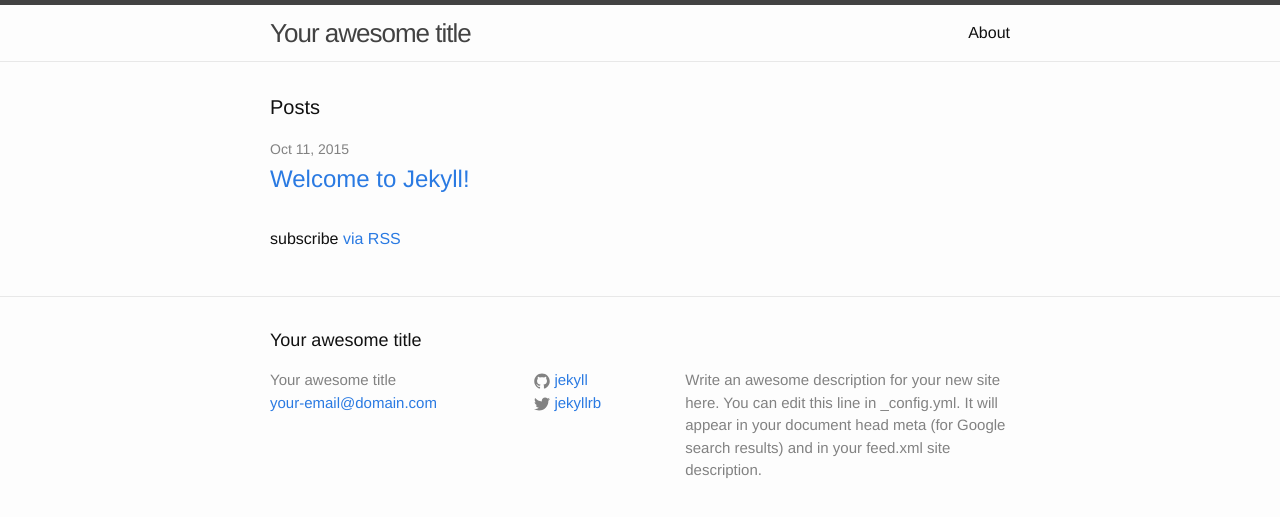
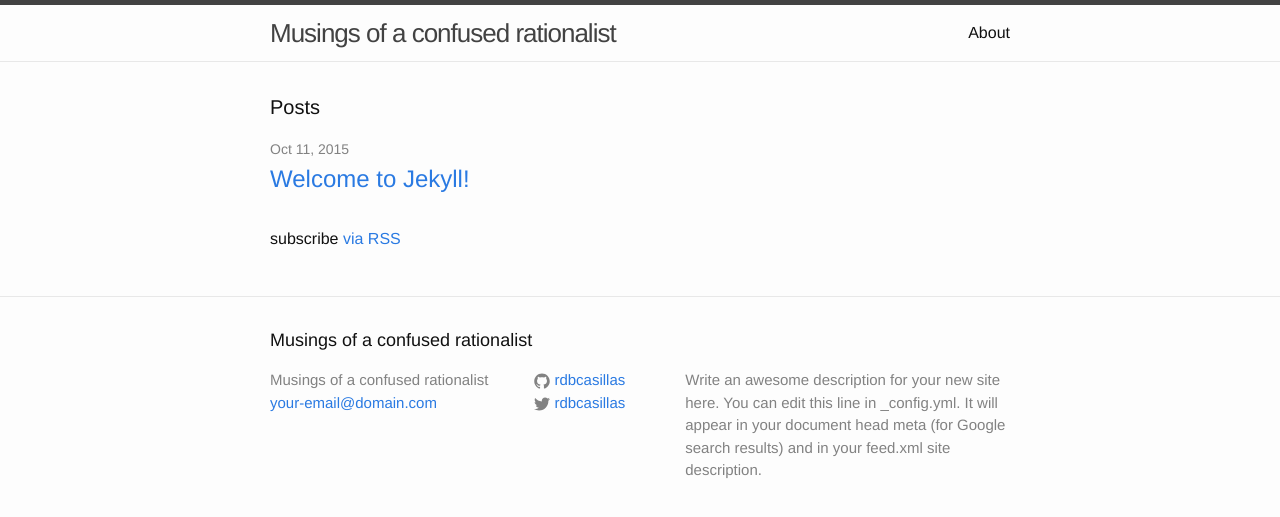
Before and after one commit to rdbcasillas/rdbcasillas.github.io, a Jekyll site: the page built from index.html, in a window 1280 px wide. Shown: the top 517 px of the page. Built offline with Jekyll 4.4.1, drawn with Linux system fonts in a browser that asks for light colours.

Commit message:
Made changes to config file like title, link etc.

```diff
--- a/_config.yml
+++ b/_config.yml
@@ -1,14 +1,14 @@
 # Site settings
-title: Your awesome title
+title: Musings of a confused rationalist
 email: your-email@domain.com
 description: > # this means to ignore newlines until "baseurl:"
   Write an awesome description for your new site here. You can edit this
   line in _config.yml. It will appear in your document head meta (for
   Google search results) and in your feed.xml site description.
 baseurl: "" # the subpath of your site, e.g. /blog/
-url: "http://yourdomain.com" # the base hostname & protocol for your site
-twitter_username: jekyllrb
-github_username:  jekyll
+url: "http://rdbcasillas.github.io" # the base hostname & protocol for your site
+twitter_username: rdbcasillas
+github_username:  rdbcasillas
 
 # Build settings
 markdown: kramdown
```
